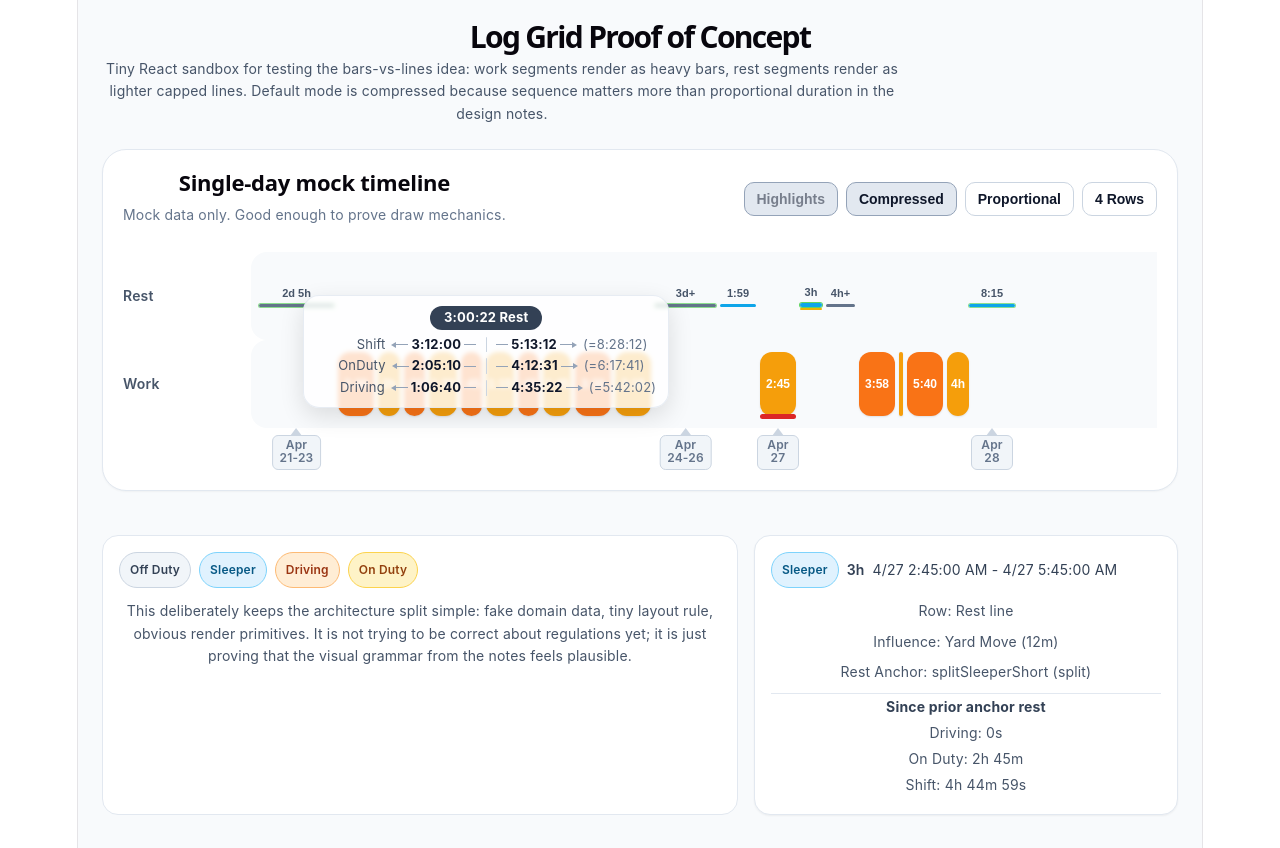
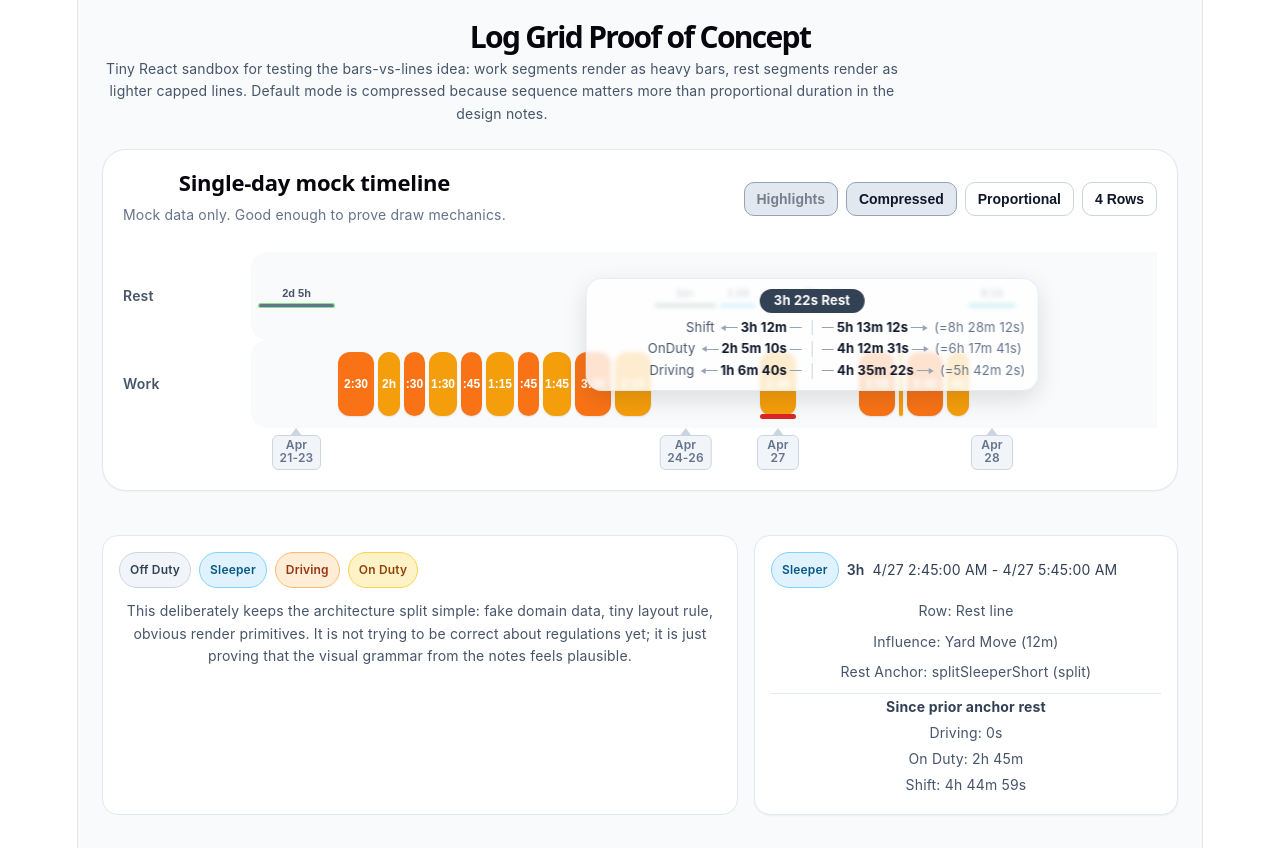
Before and after one commit to LarryBoyEval/matrix-play, a React (Vite) app: page / in a window 1280 px wide. Both pictures are taken after a click on the button "3h". Built offline with nearby package versions, Linux system fonts and the light colour scheme.

Commit message:
Popup split-rest panel functionality based on user tap/mouse position, adjusts for big-image scrolling.

```diff
--- a/src/MultidayLog.tsx
+++ b/src/MultidayLog.tsx
@@ -1,5 +1,5 @@
 import { useMemo, useEffect, useRef, useState } from "react";
-import type { ComponentType, SVGProps } from "react";
+import type { ComponentType, MouseEvent, SVGProps } from "react";
 import ViolationCap from "./ViolationCap";
 import { TimelineLabel } from "./TimelineLabel";
 import EldGlyph from "./assets/glyphs/eld.svg?react";
@@ -1485,7 +1485,7 @@ function WorkSegment({
     active: boolean;
     onHoverStart: () => void;
     onHoverEnd: () => void;
-    onSelect: () => void;
+    onSelect: (event: MouseEvent<HTMLButtonElement>) => void;
 }) {
     const meta = kindMeta[segment.kind];
     const compactLabel = formatDurationLabelCompact(getDurationSeconds(segment));
@@ -1572,7 +1572,7 @@ function RestSegment({
     active: boolean;
     onHoverStart: () => void;
     onHoverEnd: () => void;
-    onSelect: () => void;
+    onSelect: (event: MouseEvent<HTMLButtonElement>) => void;
 }) {
     const meta = kindMeta[segment.kind];
     const compactLabel = formatDurationLabelCompact(getDurationSeconds(segment));
@@ -1769,7 +1769,7 @@ function TimelineRowGroup({
     selectedId: string | null;
     onHoverStart: (id: string) => void;
     onHoverEnd: () => void;
-    onSelect: (id: string) => void;
+    onSelect: (id: string, event: MouseEvent<HTMLButtonElement>) => void;
     scale?: TimelineScale;
 }) {
     const isRestParent = parent === "rest";
@@ -1868,7 +1868,7 @@ function TimelineRowGroup({
                                         active={selectedId === segment.id}
                                         onHoverStart={() => onHoverStart(segment.id)}
                                         onHoverEnd={onHoverEnd}
-                                        onSelect={() => onSelect(segment.id)}
+                                        onSelect={(event) => onSelect(segment.id, event)}
                                     />
                                 );
                             }
@@ -1887,7 +1887,7 @@ function TimelineRowGroup({
                                     active={selectedId === segment.id}
                                     onHoverStart={() => onHoverStart(segment.id)}
                                     onHoverEnd={onHoverEnd}
-                                    onSelect={() => onSelect(segment.id)}
+                                    onSelect={(event) => onSelect(segment.id, event)}
                                 />
                             );
                         }
@@ -1966,7 +1966,7 @@ export default function MultiDayLog() {
 
     const compressedWidths = useMemo(() => getCompressedWidths(segments), [segments]);
     const pixelsPerHour = 35;
-    const compressedCanvasWidth = 60 * 24; // temp
+    const compressedCanvasWidth = 60 * 24;
 
     const timelineScale = useMemo(
         () =>
@@ -1977,20 +1977,49 @@ export default function MultiDayLog() {
             ),
         []
     );
+
+    const selectedRestAnchorContext =
+        selectedId != null ? restAnchorContexts[selectedId] : undefined;
+
     const proportionalCanvasWidth = timelineScale.canvasWidthPx;
 
     const timelineCanvasWidth =
         mode === "proportional" ? proportionalCanvasWidth : compressedCanvasWidth;
+
+    const logCardRef = useRef<HTMLDivElement | null>(null);
+    const [workTotalsPanelPosition, setWorkTotalsPanelPosition] =
+        useState<{ x: number; y: number } | null>(null);
 
     const initialScrollLeft = useMemo(
         () => timeToPx(0, timelineScale),
         [timelineScale]
     );
 
-    const handleSelect = (id: string) => {
-        setSelectedId((current) => (current === id ? null : id));
+    const handleSelect = (
+        id: string,
+        event: MouseEvent<HTMLButtonElement>
+    ) => {
+        const isAnchorRest = Boolean(restAnchorContexts[id]);
+
+        const segmentRect = event.currentTarget.getBoundingClientRect();
+        const cardRect = logCardRef.current?.getBoundingClientRect();
+
+        setSelectedId((current) => {
+            const nextSelectedId = current === id ? null : id;
+
+            if (nextSelectedId == null || !isAnchorRest || !cardRect) {
+                setWorkTotalsPanelPosition(null);
+                return nextSelectedId;
+            }
+
+            setWorkTotalsPanelPosition({
+                x: segmentRect.left + segmentRect.width / 2 - cardRect.left,
+                y: 128,
+            });
+
+            return nextSelectedId;
+        });
     };
-
     return (
         <div
             style={{
@@ -2031,6 +2060,7 @@ export default function MultiDayLog() {
                 </div>
 
                 <div
+                    ref={logCardRef}
                     style={{
                         borderRadius: 24,
                         border: "1px solid #e2e8f0",
@@ -2171,7 +2201,28 @@ export default function MultiDayLog() {
                                 )}
                             </TimelineCanvas>
                         </TimelineViewport>
-                        <WorkTotalsPanel />
+                        {selectedRestAnchorContext && workTotalsPanelPosition && (
+                            <div
+                                onClick={() => {
+                                    setSelectedId(null);
+                                    setWorkTotalsPanelPosition(null);
+                                }}
+                                style={{
+                                    position: "absolute",
+                                    inset: 0,
+                                    zIndex: 998,
+                                }}
+                            >
+                                <WorkTotalsPanel
+                                    style={{
+                                        top: workTotalsPanelPosition.y,
+                                        left: workTotalsPanelPosition.x,
+                                        transform: "translateX(-50%)",
+                                        zIndex: 999,
+                                    }}
+                                />
+                            </div>
+                        )}
                     </div>
                 </div>
 
--- a/src/WorkTotalsPanel.tsx
+++ b/src/WorkTotalsPanel.tsx
@@ -4,6 +4,26 @@ type WorkTotalsPanelProps = {
     style?: CSSProperties;
 };
 
+function formatDurationPreciseBrief(totalSeconds: number): string {
+    const seconds = Math.max(0, Math.floor(totalSeconds));
+
+    const days = Math.floor(seconds / 86400);
+    const hours = Math.floor((seconds % 86400) / 3600);
+    const minutes = Math.floor((seconds % 3600) / 60);
+    const secs = seconds % 60;
+
+    const parts: string[] = [];
+
+    if (days > 0) parts.push(`${days}d`);
+    if (hours > 0) parts.push(`${hours}h`);
+    if (minutes > 0) parts.push(`${minutes}m`);
+    if (secs > 0) parts.push(`${secs}s`);
+
+    // edge case: totalSeconds === 0
+    if (parts.length === 0) return "0s";
+
+    return parts.join(" ");
+}
 
 function DirectionalDuration({
     value,
@@ -143,6 +163,7 @@ function WorkTotalsRow({
 export default function WorkTotalsPanel({ style }: WorkTotalsPanelProps) {
     return (
         <div
+            onClick={(event) => event.stopPropagation()}
             style={{
                 position: "absolute",
                 top: 145,
@@ -190,7 +211,7 @@ export default function WorkTotalsPanel({ style }: WorkTotalsPanelProps) {
                             whiteSpace: "nowrap",
                         }}
                     >
-                        3:00:22 Rest
+                        3h 22s Rest
                     </div>
                 </div>
 
@@ -198,9 +219,9 @@ export default function WorkTotalsPanel({ style }: WorkTotalsPanelProps) {
             </div>
 
             <div style={{ display: "grid", gap: 4 }}>
-                <WorkTotalsRow label="Shift" prior="3:12:00" next="5:13:12" total="8:28:12" />
-                <WorkTotalsRow label="OnDuty" prior="2:05:10" next="4:12:31" total="6:17:41" />
-                <WorkTotalsRow label="Driving" prior="1:06:40" next="4:35:22" total="5:42:02" />
+                <WorkTotalsRow label="Shift" prior="3h 12m" next="5h 13m 12s" total="8h 28m 12s" />
+                <WorkTotalsRow label="OnDuty" prior="2h 5m 10s" next="4h 12m 31s" total="6h 17m 41s" />
+                <WorkTotalsRow label="Driving" prior="1h 6m 40s" next="4h 35m 22s" total="5h 42m 2s" />
             </div>
         </div>
     );
```
Also changed, not shown: design/todo.md (+3 -0 lines).
